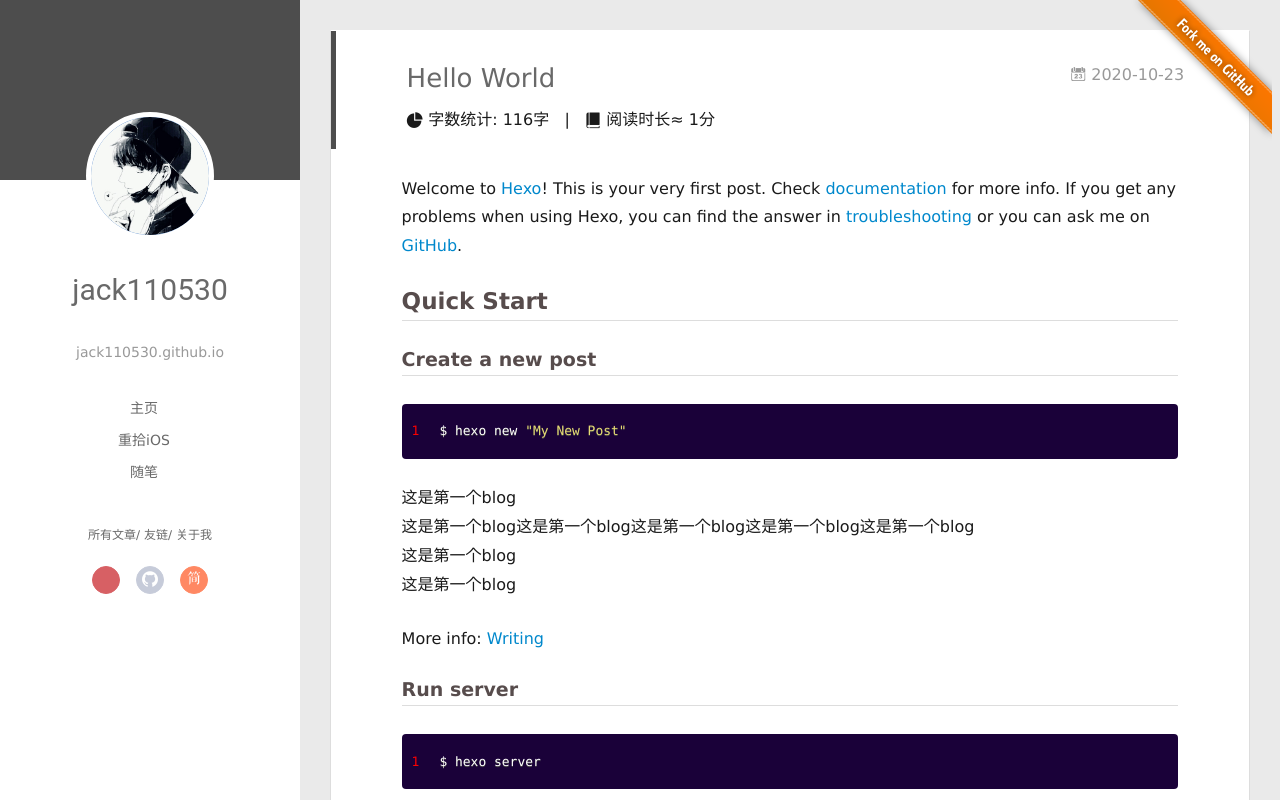
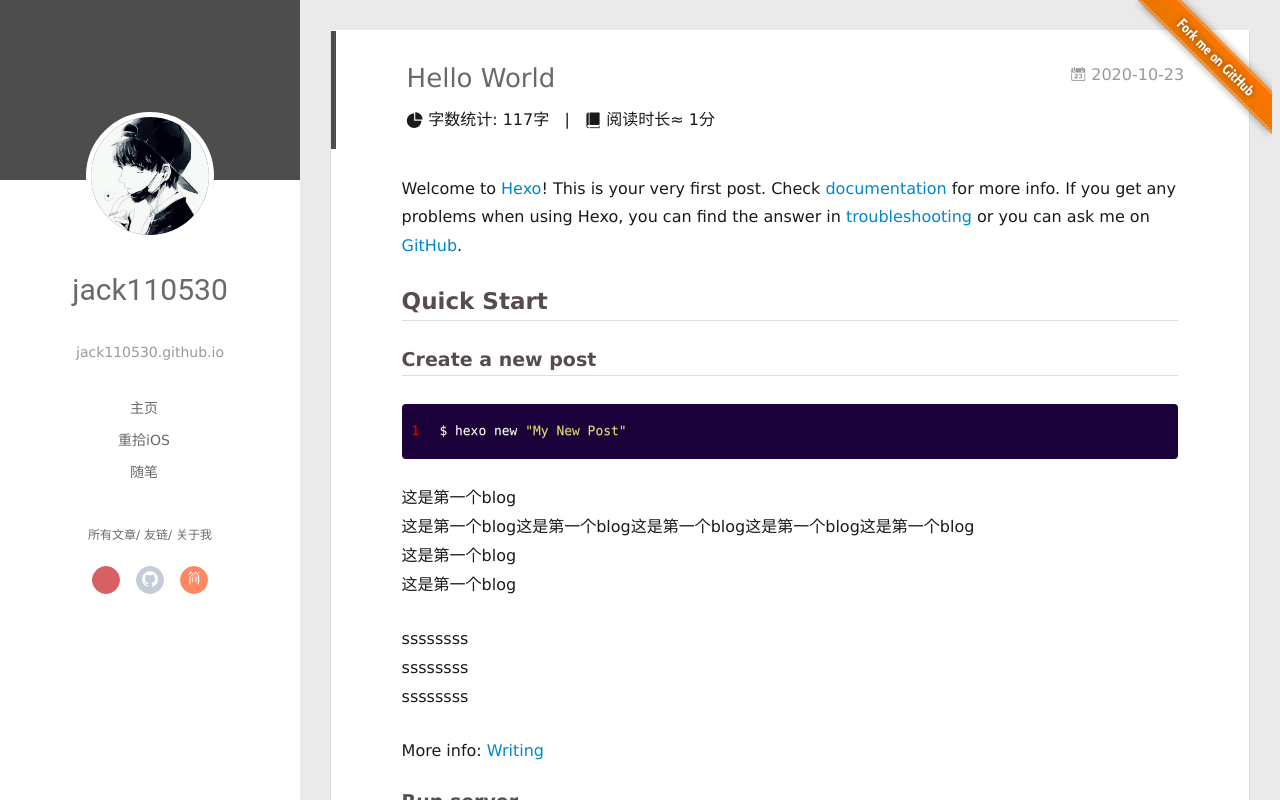
Before and after one commit to jack110530/jack110530.github.io, a plain HTML site: page hello-world/index.html in a window 1280 px wide. Drawn offline with Linux system fonts and the light colour scheme; some packages are replaced by stand-ins of ours; no server answers; a script that the page names is missing; some icons are missing.

Commit message:
Site updated: 2020-10-23 17:41:38

```diff
--- a/hello-world/index.html
+++ b/hello-world/index.html
@@ -18,7 +18,7 @@
 <meta property="og:description" content="Welcome to Hexo! This is your very first post. Check documentation for more info. If you get any problems when using Hexo, you can find the answer in troubleshooting or you can ask me on GitHub. Quick">
 <meta property="og:locale" content="en_US">
 <meta property="article:published_time" content="2020-10-23T09:16:36.710Z">
-<meta property="article:modified_time" content="2020-10-23T09:35:02.939Z">
+<meta property="article:modified_time" content="2020-10-23T09:40:11.115Z">
 <meta property="article:author" content="jack110530">
 <meta property="article:tag" content="property">
 <meta name="twitter:card" content="summary">
@@ -239,7 +239,7 @@
       <!-- 百度字体平台:http://fontstore.baidu.com/static/editor/index.html -->
       <i class="icon-statistics"></i>
       <span class="post-meta-item-text"> 字数统计:</span>
-      <span class="post-count">116字</span>
+      <span class="post-count">117字</span>
     </span>
   </span>
 
@@ -264,6 +264,7 @@
 <a id="more"></a>
 
 <p>这是第一个blog<br>这是第一个blog这是第一个blog这是第一个blog这是第一个blog这是第一个blog<br>这是第一个blog<br>这是第一个blog</p>
+<p>ssssssss<br>ssssssss<br>ssssssss</p>
 <p>More info: <a target="_blank" rel="noopener" href="https://hexo.io/docs/writing.html">Writing</a></p>
 <h3 id="Run-server"><a href="#Run-server" class="headerlink" title="Run server"></a>Run server</h3><figure class="highlight bash"><table><tr><td class="gutter"><pre><span class="line">1</span><br></pre></td><td class="code"><pre><span class="line">$ hexo server</span><br></pre></td></tr></table></figure>
 
```
